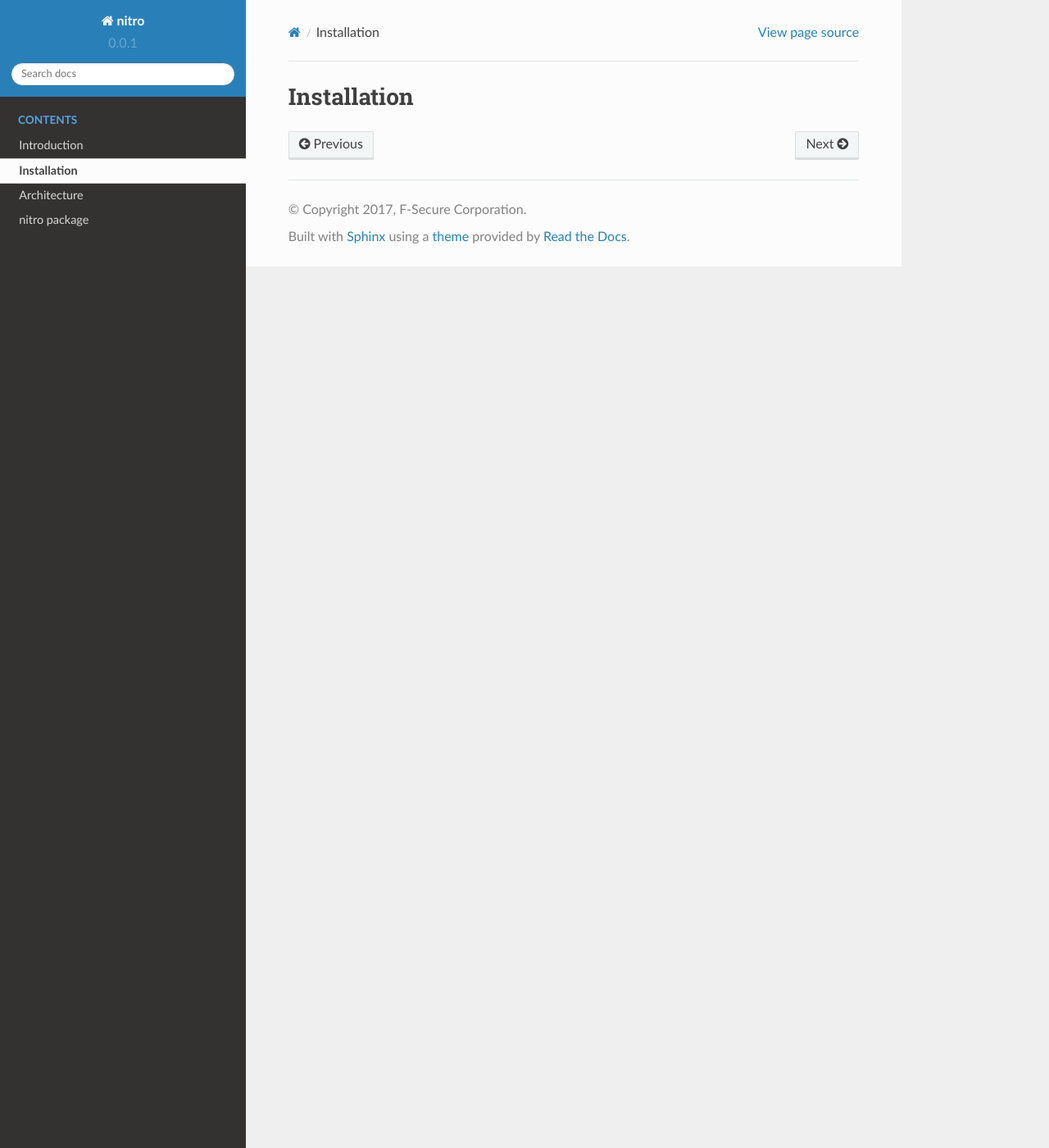
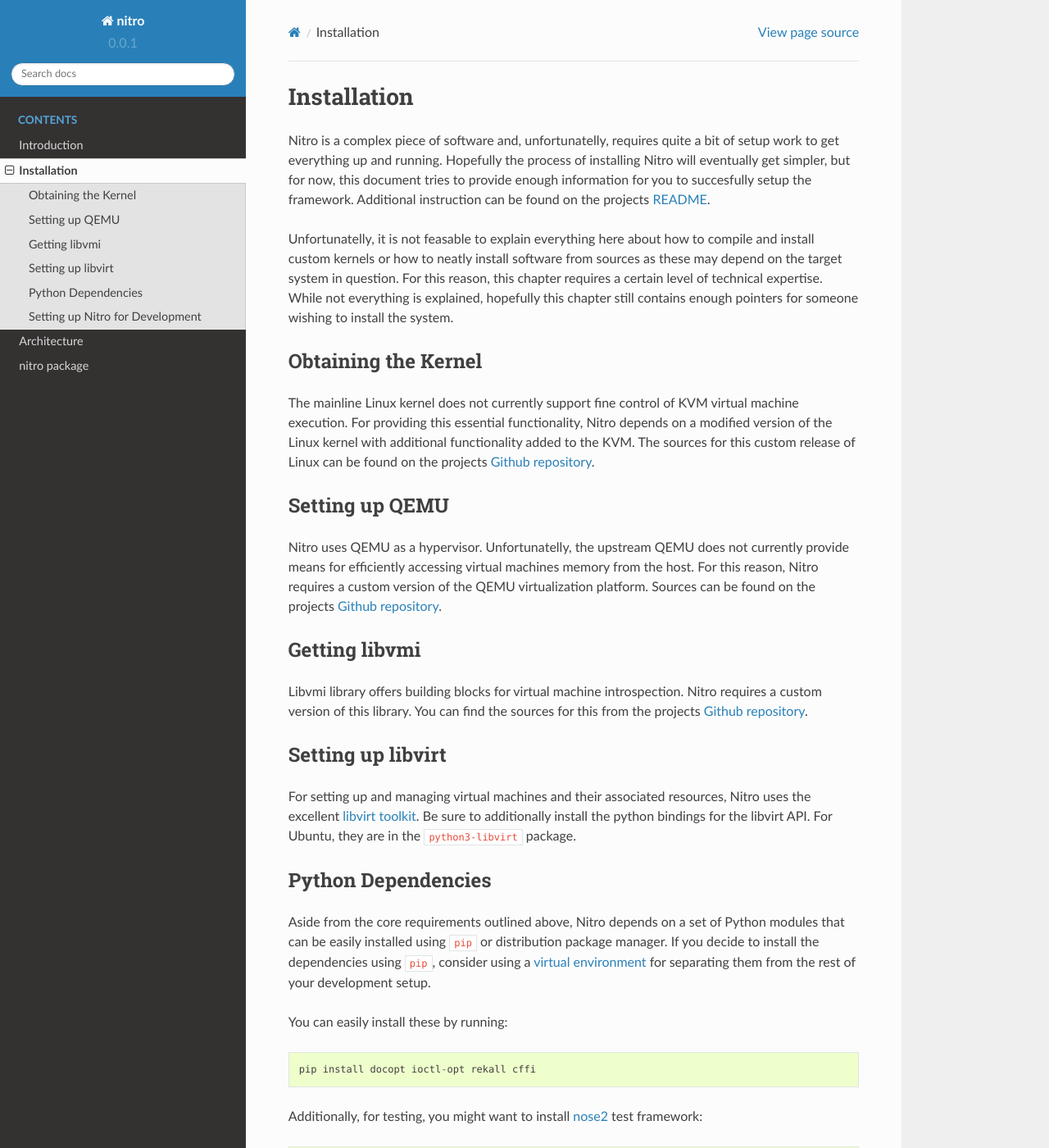
Before and after one commit to KVM-VMI/nitro, a Sphinx documentation site: the page built from doc/source/installation.rst, in a window 1280 px wide and 1400 px high. Shown: the whole window at 82% size. Built offline with Sphinx 7.4.7 and the Read the Docs theme 2.0.0, drawn with Linux system fonts in a browser that asks for light colours; some of the changed text lies outside the part shown.

Commit message:
Installation instructions

```diff
--- a/doc/source/installation.rst
+++ b/doc/source/installation.rst
@@ -1,2 +1,82 @@
 Installation
 ============
+
+Nitro is a complex piece of software and, unfortunatelly, requires quite a bit
+of setup work to get everything up and running. Hopefully the process of
+installing Nitro will eventually get simpler, but for now, this document tries
+to provide enough information for you to succesfully setup the framework.
+Additional instruction can be found on the projects `README
+<https://github.com/KVM-VMI/nitro/blob/master/README.md>`__.
+
+Unfortunatelly, it is not feasable to explain everything here about how to
+compile and install custom kernels or how to neatly install software from
+sources as these may depend on the target system in question. For this reason,
+this chapter requires a certain level of technical expertise. While not
+everything is explained, hopefully this chapter still contains enough pointers
+for someone wishing to install the system.
+
+Obtaining the Kernel
+--------------------
+
+The mainline Linux kernel does not currently support fine control of KVM virtual
+machine execution. For providing this essential functionality, Nitro depends on
+a modified version of the Linux kernel with additional functionality added to
+the KVM. The sources for this custom release of Linux can be found on the
+projects `Github repository <https://github.com/KVM-VMI/kvm-vmi>`__.
+
+Setting up QEMU
+---------------
+
+Nitro uses QEMU as a hypervisor. Unfortunatelly, the upstream QEMU does not
+currently provide means for efficiently accessing virtual machines memory from
+the host. For this reason, Nitro requires a custom version of the QEMU
+virtualization platform. Sources can be found on the projects `Github repository
+<https://github.com/KVM-VMI/qemu>`__.
+
+Getting libvmi
+--------------
+
+Libvmi library offers building blocks for virtual machine introspection. Nitro
+requires a custom version of this library. You can find the sources for this
+from the projects `Github repository <https://github.com/KVM-VMI/libvmi>`__.
+
+Setting up libvirt
+------------------
+
+For setting up and managing virtual machines and their associated resources,
+Nitro uses the excellent `libvirt toolkit <https://libvirt.org/>`__. Be sure to
+additionally install the python bindings for the libvirt API. For Ubuntu, they
+are in the ``python3-libvirt`` package.
+
+Python Dependencies
+-------------------
+
+Aside from the core requirements outlined above, Nitro depends on a set of
+Python modules that can be easily installed using ``pip`` or distribution
+package manager. If you decide to install the dependencies using ``pip``,
+consider using a `virtual environment
+<https://docs.python.org/3/library/venv.html>`__ for separating them from the
+rest of your development setup.
+
+You can easily install these by running:
+
+::
+
+   pip install docopt ioctl-opt rekall cffi
+
+Additionally, for testing, you might want to install `nose2
+<https://github.com/nose-devs/nose2>`__ test framework:
+
+::
+
+   pip install nose2
+
+For generating the documentation install Sphinx and the required theme:
+
+::
+
+   pip install sphinx sphinx_rtd_theme
+
+
+Setting up Nitro for Development
+--------------------------------
```
Also changed, not shown: doc/source/introduction.rst (+8 -0 lines).
